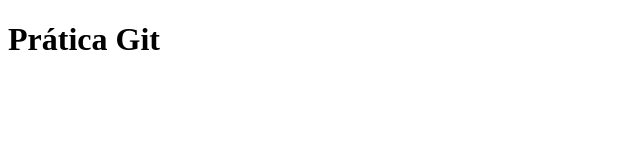
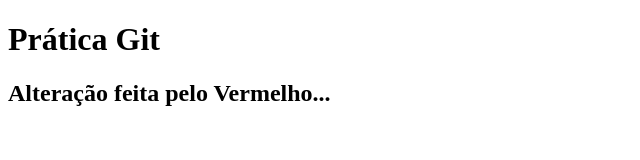
Before and after one commit to jefersonsla/praticaGit, a plain HTML site: page index.html in a window 1280 px wide. Shown: the whole page, without its empty margins (0-640 px from the left). Drawn offline with Linux system fonts and the light colour scheme.

Commit message:
Alteração feita pelo vermelho

```diff
--- a/index.html
+++ b/index.html
@@ -8,6 +8,8 @@
 </head>
 <body>
     <h1> Prática Git</h1>
-
+    <main>
+        <h2>Alteração feita pelo Vermelho...</h2>
+    </main>
 </body>
 </html>
```
